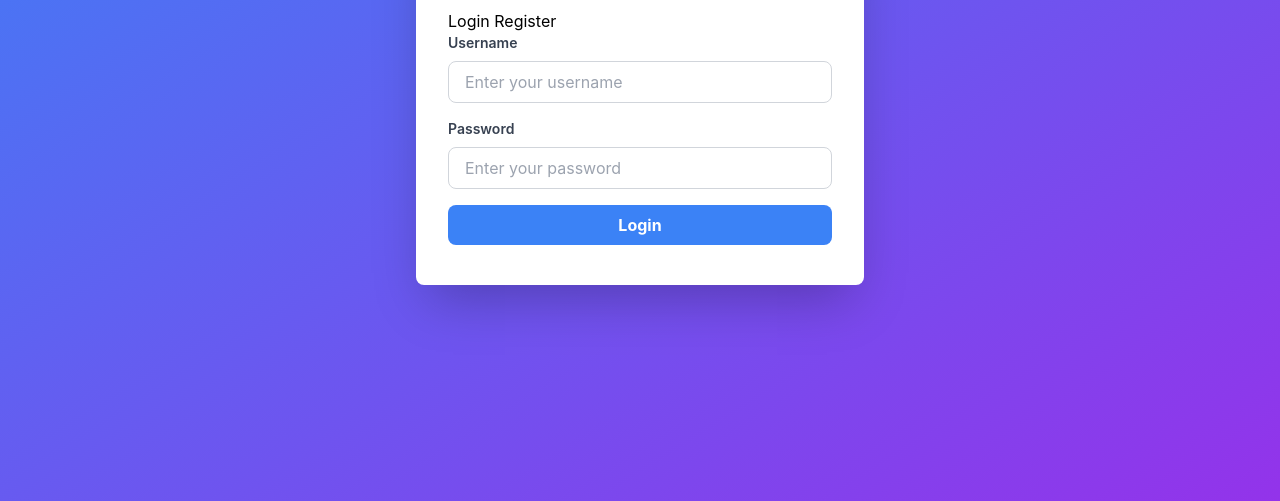
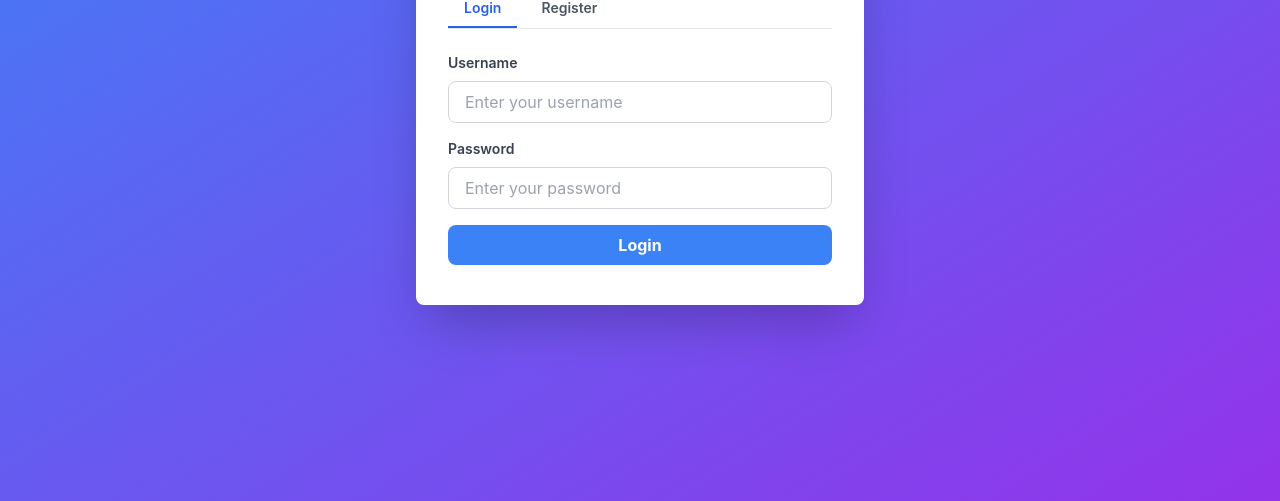
Before and after one commit to Abhi141003/chat-app, a website built with Vite: page client/index.html in a window 1280 px wide. Shown: the part 299-800 px from the top of the page. Built offline with nearby package versions, Linux system fonts and the light colour scheme.

Commit message:
add register page styles

```diff
--- a/client/src/style.css
+++ b/client/src/style.css
@@ -24,6 +24,23 @@ body {
 
 .auth-card h1 {
   @apply text-3xl font-bold text-gray-900 mb-6 text-center;
+}
+
+/* Auth Tabs */
+.auth-tabs {
+  @apply flex gap-2 mb-6 border-b border-gray-200;
+}
+
+.btn-tab {
+  @apply px-4 py-2 text-sm font-semibold text-gray-600 bg-white border-b-2 border-transparent hover:text-gray-900 transition;
+}
+
+.btn-tab.active {
+  @apply text-blue-600 border-blue-600;
+}
+
+.auth-form {
+  @apply w-full;
 }
 
 .form-group {
```
